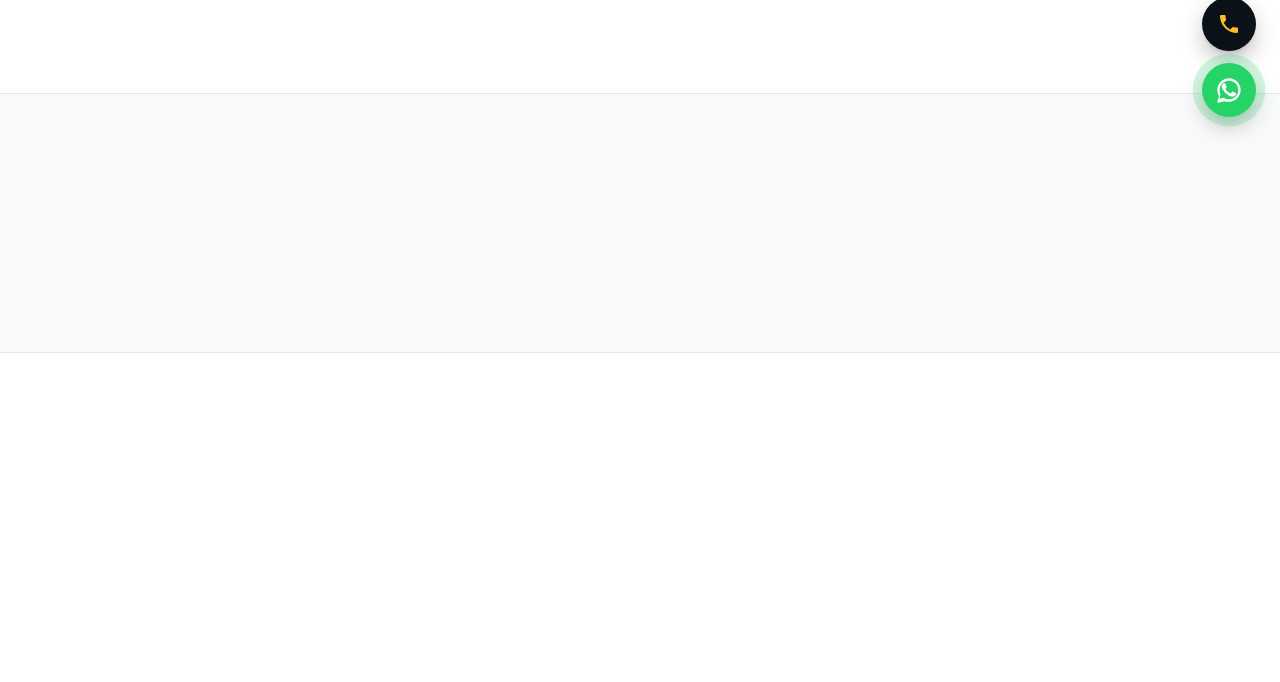
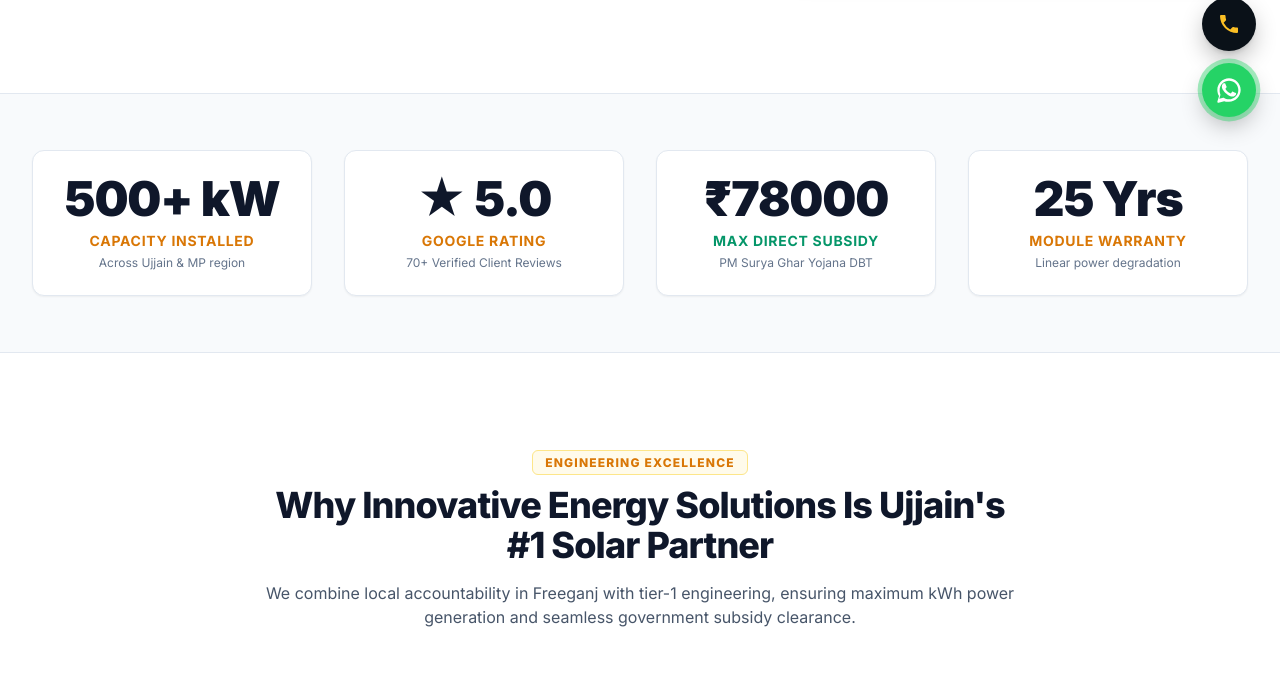
Before and after one commit to mayankuttm1-bit/innovative-energy-solutions, a plain HTML site: page index.html in a window 1280 px wide. Shown: the part 659-1341 px from the top of the page. Drawn offline with nearby package versions, Linux system fonts and the light colour scheme.

Commit message:
Fix JS syntax error and unclosed tag to restore full visibility across all sections

```diff
--- a/assets/js/main.js
+++ b/assets/js/main.js
@@ -96,7 +96,7 @@ function initSmoothScroll() {
 }
 
 /* --------------------------------------------------------------------------
-   4. SCROLL REVEAL ANIMATIONS
+   4. SCROLL REVEAL ANIMATIONS (WITH INSTANT VIEWPORT & TIMEOUT FAILSAFE)
    -------------------------------------------------------------------------- */
 function initScrollAnimations() {
   const reveals = document.querySelectorAll('.reveal-on-scroll');
@@ -110,11 +110,26 @@ function initScrollAnimations() {
       }
     });
   }, {
-    threshold: 0.15,
-    rootMargin: '0px 0px -40px 0px'
+    threshold: 0.05,
+    rootMargin: '0px 0px 50px 0px'
   });
 
-  reveals.forEach(el => observer.observe(el));
+  reveals.forEach(el => {
+    // If element is already within or near viewport, reveal immediately
+    const rect = el.getBoundingClientRect();
+    if (rect.top < window.innerHeight + 50 && rect.bottom > -50) {
+      el.classList.add('revealed');
+    } else {
+      observer.observe(el);
+    }
+  });
+
+  // Failsafe: reveal any remaining elements after 1.2s so content is never blank
+  setTimeout(() => {
+    document.querySelectorAll('.reveal-on-scroll:not(.revealed)').forEach(el => {
+      el.classList.add('revealed');
+    });
+  }, 1200);
 }
 
 /* --------------------------------------------------------------------------
@@ -456,10 +471,6 @@ function initLightbox() {
       closeModal();
     }
   });
-    if (e.target === modal || e.target.classList.contains('lightbox-backdrop')) {
-      closeModal();
-    }
-  });
 
   document.addEventListener('keydown', (e) => {
     if (e.key === 'Escape' && modal.classList.contains('active')) {
```
Also changed, not shown: index.html (+0 -3 lines).
